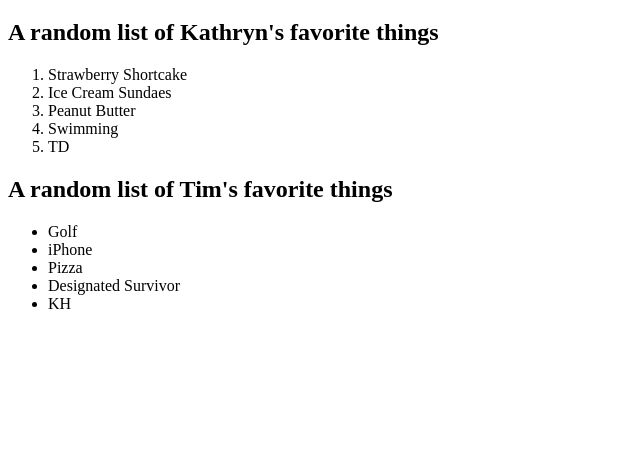
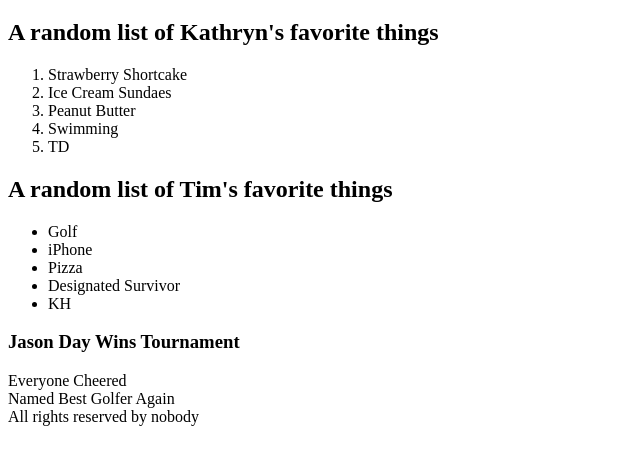
Before and after one commit to hein0325/hein0325.github.io, a plain HTML site: page Index.html in a window 1280 px wide. Shown: the part 61-526 px from the top of the page, without its empty margins (0-640 px from the left). Drawn offline with Linux system fonts and the light colour scheme.

Commit message:
Update Index.html

```diff
--- a/Index.html
+++ b/Index.html
@@ -5,6 +5,7 @@
   </head>
   <body>
     <h1>Kathryn is learning code!</h1>
+    <main>
      <h2>A random list of Kathryn's favorite things</h2>
       <ol>
        <li>Strawberry Shortcake</li>
@@ -21,6 +22,15 @@
        <li>Designated Survivor</li>
        <li>KH</li>
      </ul>
+     <article>
+       <h3>Jason Day Wins Tournament</h3>
+       <section>Everyone Cheered</section>
+       <section>Named Best Golfer Again</section>
+     </article>
+    </main>
+    <footer>
+      All rights reserved by nobody
+    </footer>
   </body>
 
 </html>
```
Lines whose indentation alone changed are shown as unchanged.
